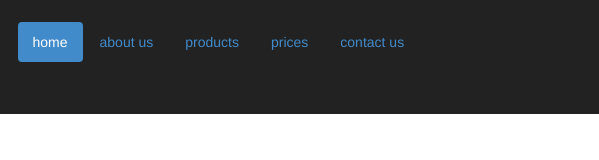
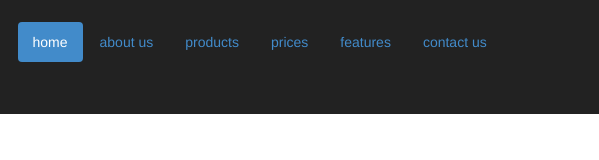
Before and after one commit to nasreen93/v-demo-1, a plain HTML site: page index.html in a window 1280 px wide. Shown: the full height of the page, 345-944 px from the left. Drawn offline with Linux system fonts and the light colour scheme.

Commit message:
Update index.html

```diff
--- a/index.html
+++ b/index.html
@@ -23,6 +23,7 @@
             <li ><a href="#">about us</a></li>
             <li ><a href="#">products</a></li>
              <li ><a href="#">prices</a></li>
+             <li ><a href="#">features</a></li>
           <li><a href="#">contact us</a></li>
     </ul>
 
```
